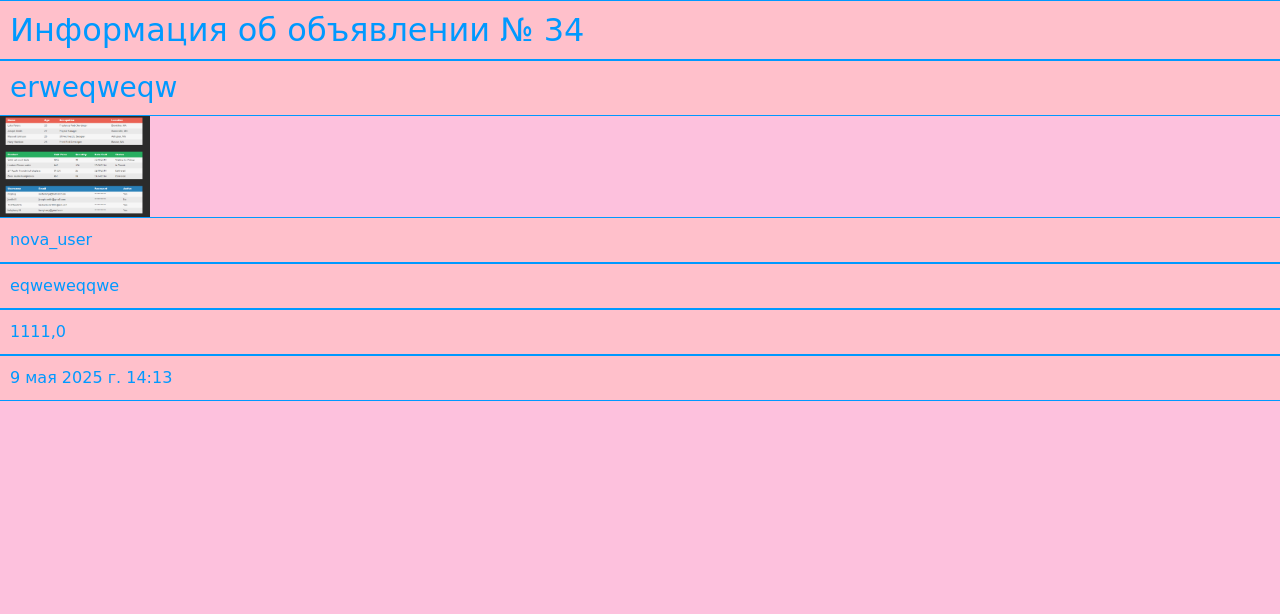
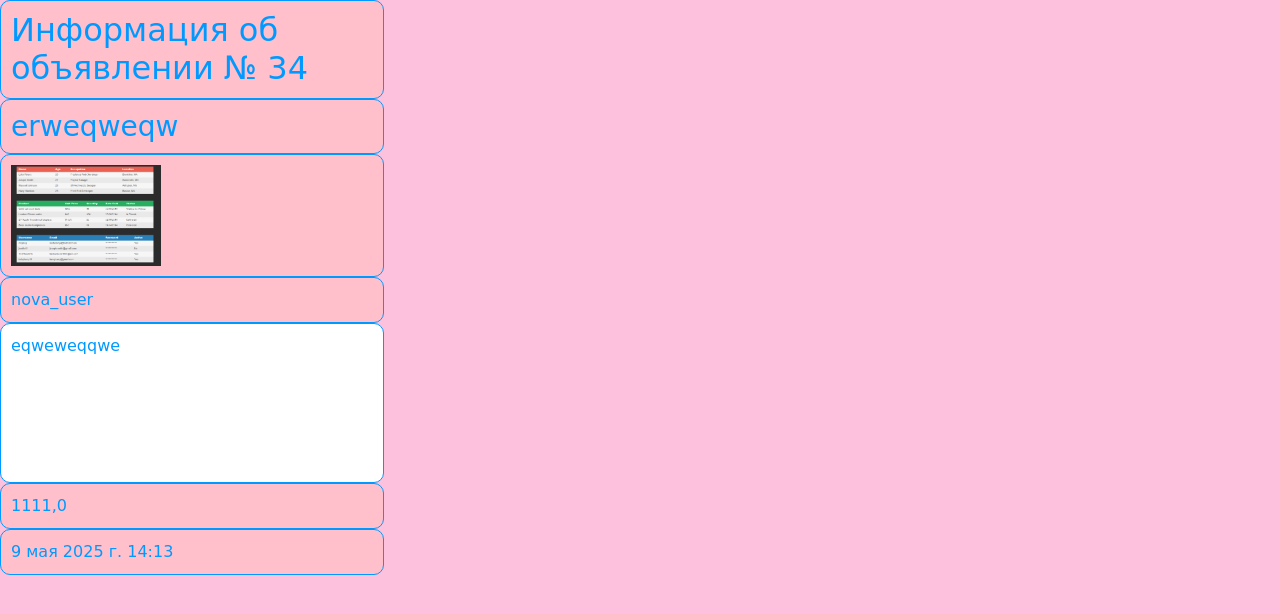
Before and after one commit to Elmersperry/samplesite, a Django app: page /bboard/bb/34/ in a window 1280 px wide. Shown: the part 117-731 px from the top of the page. Run offline with Django 5.2, Linux system fonts and the light colour scheme; data comes from the database, SQL or seed files in the repository; both versions use the stored data as it was after the commit.

Commit message:
jjjjjjjjj

```diff
--- a/bboard/templates/bboard/bb_detail.html
+++ b/bboard/templates/bboard/bb_detail.html
@@ -24,9 +24,9 @@
 <h3 class="generic-description">{{ bb.title }}</h3>
 
 {% if bb.image %}
-    <img src="{{ bb.image.url }}" width="150px" height="auto">
+    <p class="generic-description"><img src="{{ bb.image.url }}" width="150px" height="auto"></p>
 {% else %}
-    <img src="{% static 'img/no_image.jpg' %}" width="150px" height="auto">
+    <p class="generic-description"><img src="{% static 'img/no_image.jpg' %}" width="150px" height="auto"></p>
 {% endif %}
 
 {% if user.is_authenticated %}
@@ -36,7 +36,7 @@
 {% else %}
     <p class="generic-description">{{ bb.author }}</p>
 {% endif %}
-<p class="generic-description">{{ bb.content }}</p>
+<p class="bb-content-detail">{{ bb.content }}</p>
 <p class="generic-description">{{ bb.price }}</p>
 <p class="generic-description">{{ bb.published }}</p>
 
--- a/bboard/templates/bboard/index.html
+++ b/bboard/templates/bboard/index.html
@@ -67,7 +67,7 @@
         </div>
     <footer>
         <div style="justify-content: ">
-            <h1 style="color: red; text-align: center; padding-top: 5%; padding-bottom: 5%;">hhhhhhhhh</h1>
+            <h1 style="text-align: justify; padding-top: 5%; padding-bottom: 5%;">Footer</h1>
         </div>
     </footer>
     </body>
--- a/static/css/styles_1.css
+++ b/static/css/styles_1.css
@@ -268,11 +268,26 @@ footer {
 
 .generic-description {
     overflow: hidden;
-    border-top: 1px solid var(--border-color);
-    border-bottom: 1px solid var(--border-color);
+    border: 1px solid var(--border-color);
     box-sizing: border-box;
     background-color: var(--inside-color);
-    border-radius: 0px;
+    border-radius: 10px;
+    width: 30%;
+    padding: 10px;
+    margin: 0px;
+    color: var(--text-color);
+}
+
+.bb-content-detail {
+    white-space: normal;
+    word-break: break-word;
+    overflow: auto;
+    height: 20%;
+    width: 30%;
+    border: 1px solid var(--border-color);
+    box-sizing: border-box;
+    background-color: white;
+    border-radius: 10px;
     padding: 10px;
     margin: 0px;
     color: var(--text-color);
```
Also changed, not shown: requirements.txt (added, +10 -0 lines), db.sqlite3.
